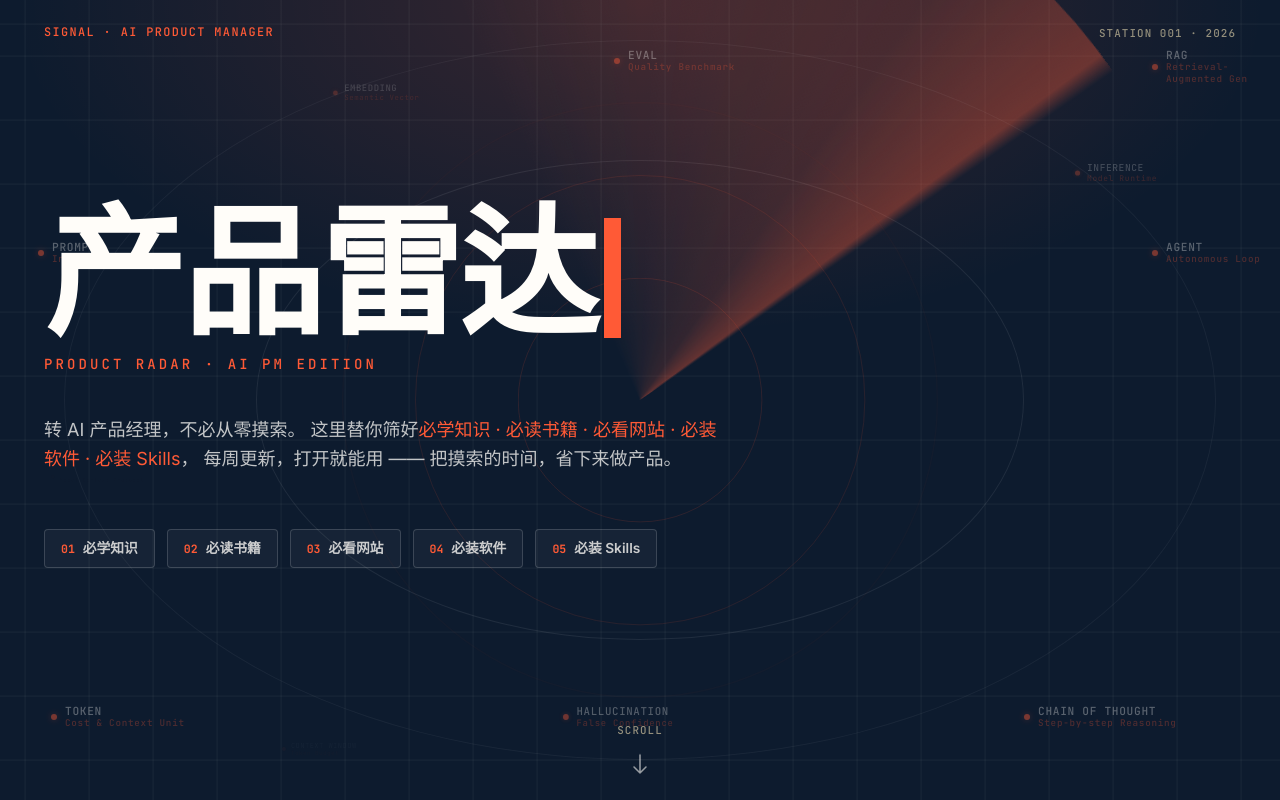
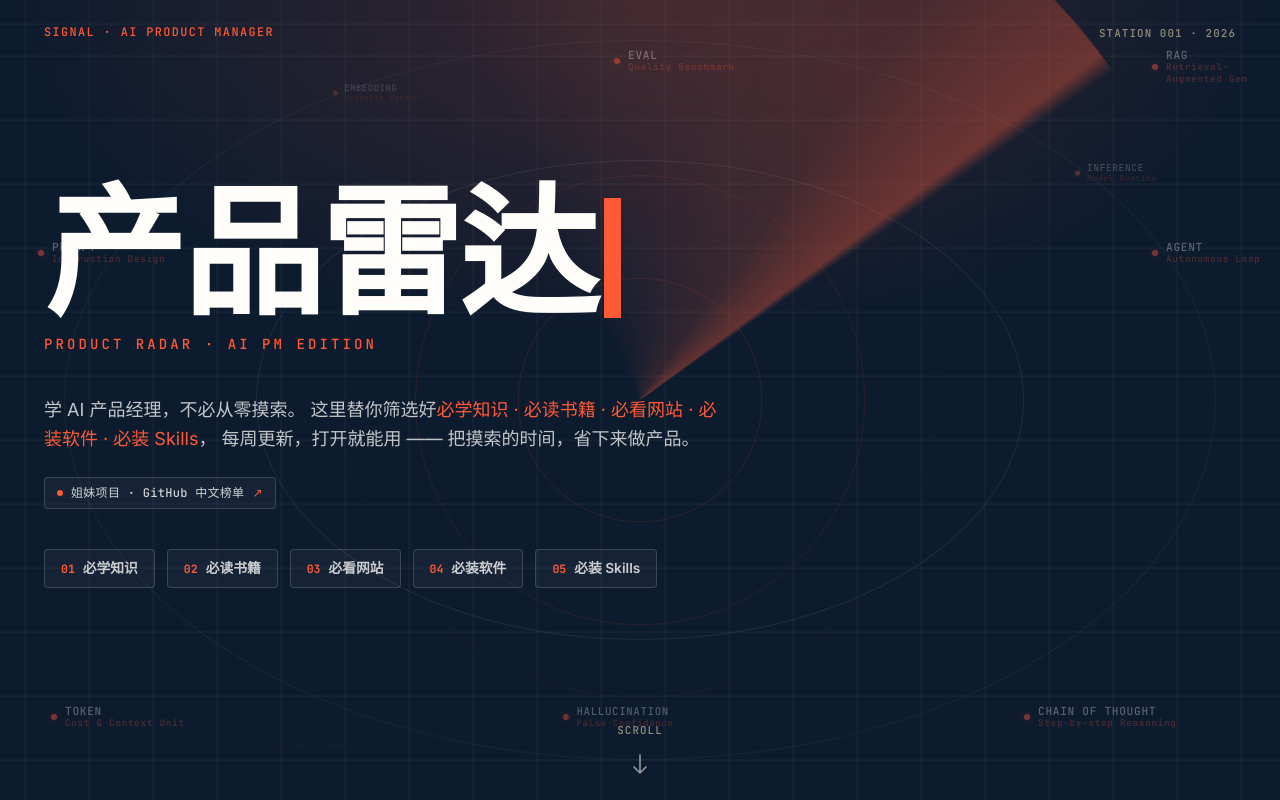
Before and after one commit to junlong-cloud/product-radar, a Next.js app: page / in a window 1280 px wide. Shown: the top 800 px of the page. Built offline with nearby package versions, Linux system fonts and the light colour scheme.

Commit message:
ux: copy tweak + add sibling project link in hero

```diff
--- a/src/components/sections/Hero.tsx
+++ b/src/components/sections/Hero.tsx
@@ -90,13 +90,26 @@ export function Hero() {
           className="hero-rise mt-10 max-w-[680px] text-[16px] leading-relaxed text-[#fffdf9]/75 sm:text-[18px]"
           style={{ animationDelay: "0.35s" }}
         >
-          转 AI 产品经理，不必从零摸索。
-          这里替你筛好<span className="text-accent">必学知识 · 必读书籍 · 必看网站 · 必装软件 · 必装 Skills</span>，
+          学 AI 产品经理，不必从零摸索。
+          这里替你筛选好<span className="text-accent">必学知识 · 必读书籍 · 必看网站 · 必装软件 · 必装 Skills</span>，
           每周更新，打开就能用 —— 把摸索的时间，省下来做产品。
         </p>
 
+        {/* 姐妹项目入口 */}
+        <a
+          href="https://github-zh-trending.netlify.app/"
+          target="_blank"
+          rel="noreferrer"
+          className="hero-rise mt-6 inline-flex w-fit items-center gap-2 rounded-[var(--radius-sm)] border border-[#fffdf9]/15 bg-[#fffdf9]/[0.04] px-3 py-1.5 font-mono text-[12px] tracking-wide text-[#fffdf9]/80 transition-colors hover:border-accent hover:bg-accent/10 hover:text-[#fffdf9]"
+          style={{ animationDelay: "0.45s" }}
+        >
+          <span className="inline-block h-1.5 w-1.5 rounded-full bg-accent" />
+          姐妹项目 · GitHub 中文榜单
+          <span className="text-accent">↗</span>
+        </a>
+
         <nav
-          className="hero-rise mt-14 flex flex-wrap gap-3"
+          className="hero-rise mt-10 flex flex-wrap gap-3"
           style={{ animationDelay: "0.55s" }}
           aria-label="板块导航"
         >
```
